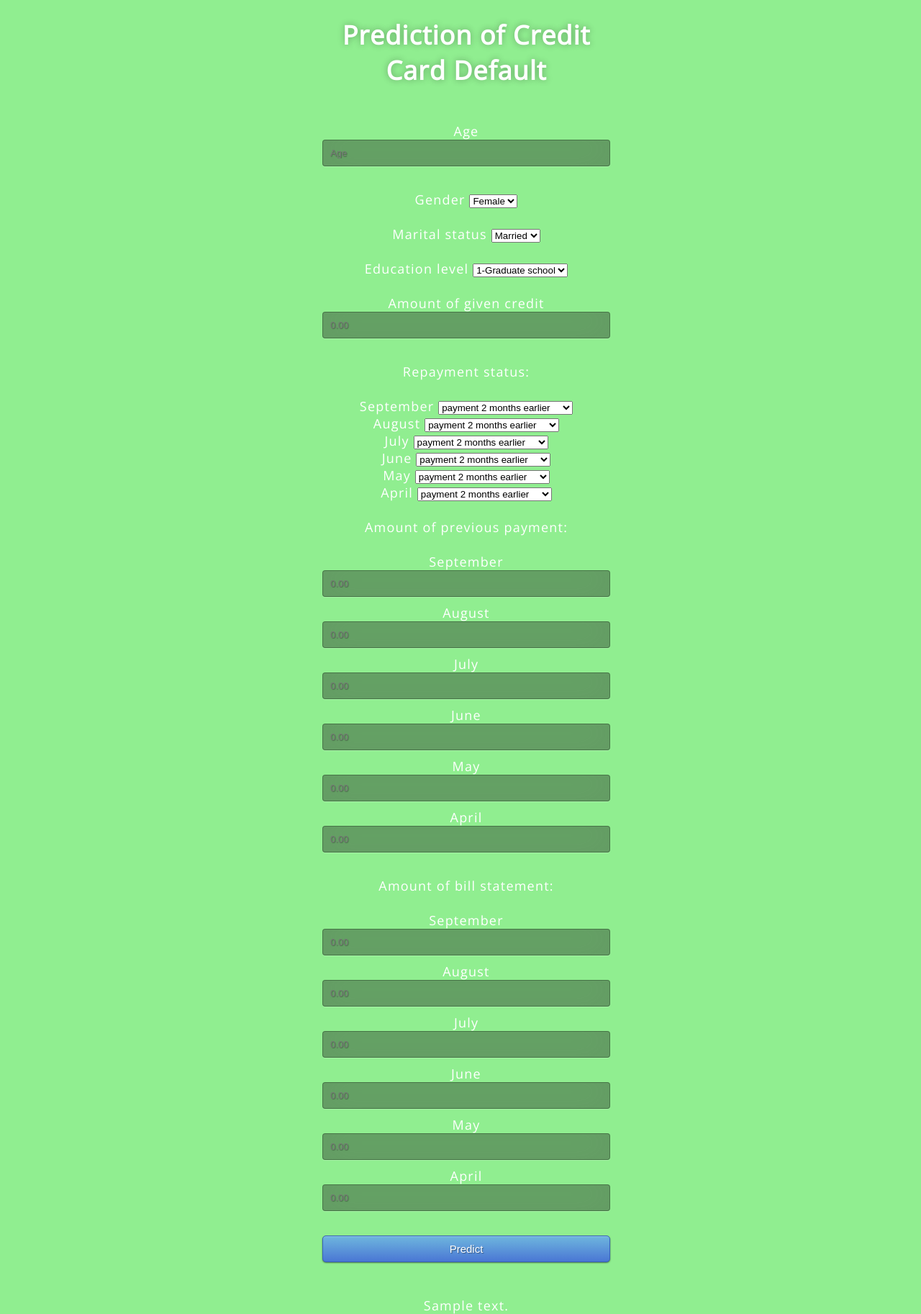
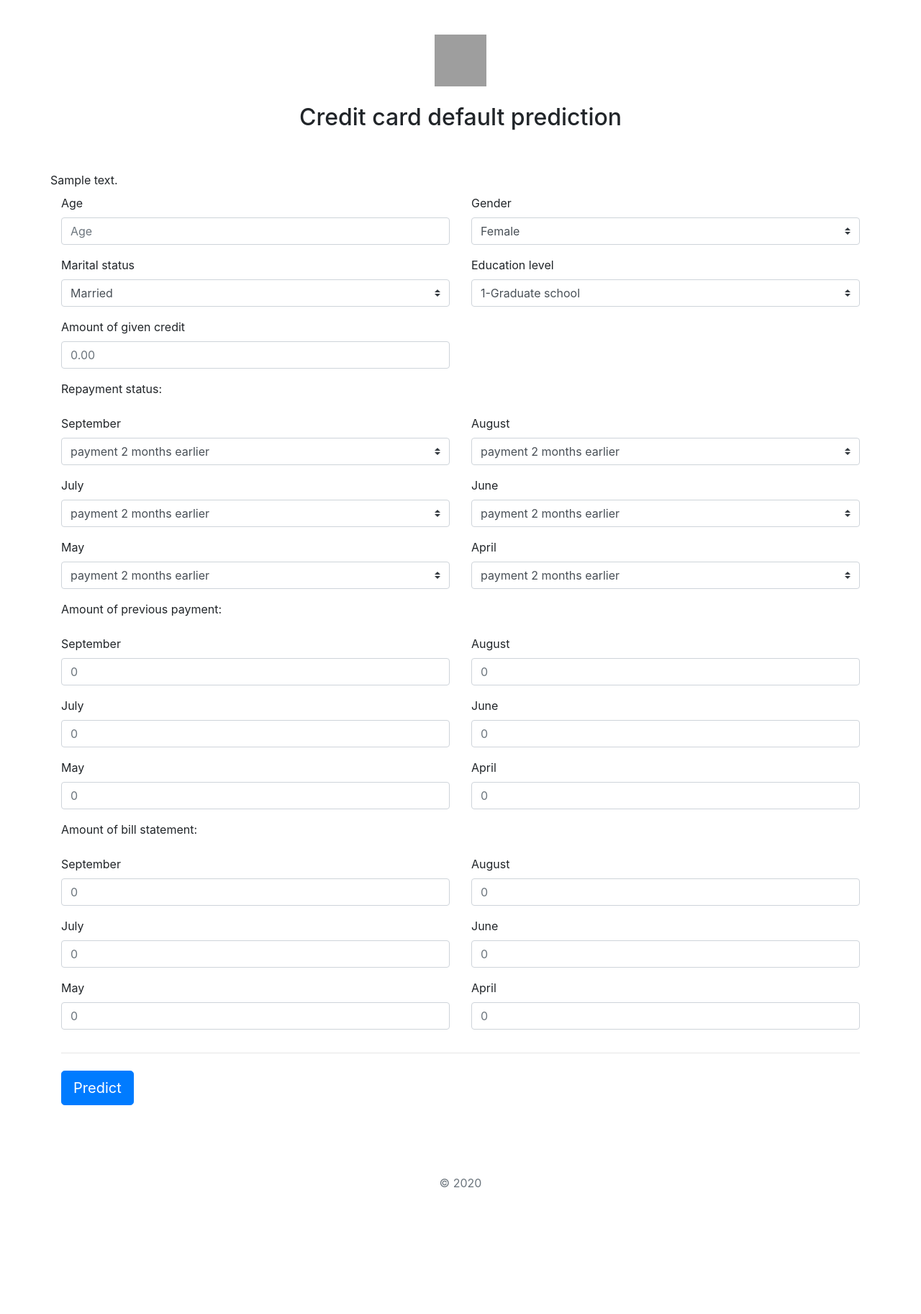
Before and after one commit to DaryaYu/Credit_Default_Classification, a Flask app: template templates/index.html in a window 1280 px wide. Shown: the whole page at 72% size. After the commit the page ends 1649 px from the top, so only its background shows below. Run offline with Flask 2, Linux system fonts and the light colour scheme; the template is opened without the code that fills it: most values are stand-ins (such as "Sample title", 1, 10 or a date in 2020); parts of the project's set-up code (start-up, migrations or seed data) failed here and were passed over; some libraries are stand-ins or nearby versions; grey boxes are pictures that could not be loaded.

Commit message:
Add files via upload

```diff
--- a/templates/index.html
+++ b/templates/index.html
@@ -1,61 +1,69 @@
-<!DOCTYPE html>
-<html >
-<!--From https://codepen.io/frytyler/pen/EGdtg-->
+<!doctype html>
+<html lang="en">
   <head>
-  <meta charset="UTF-8">
-  <title>ML API</title>
-  <link href='https://fonts.googleapis.com/css?family=Pacifico' rel='stylesheet' type='text/css'>
-<link href='https://fonts.googleapis.com/css?family=Arimo' rel='stylesheet' type='text/css'>
-<link href='https://fonts.googleapis.com/css?family=Hind:300' rel='stylesheet' type='text/css'>
-<link href='https://fonts.googleapis.com/css?family=Open+Sans+Condensed:300' rel='stylesheet' type='text/css'>
-<link rel="stylesheet" href="{{ url_for('static', filename='css/style.css') }}">
+    <meta charset="utf-8">
+    <meta name="viewport" content="width=device-width, initial-scale=1, shrink-to-fit=no">
+    <!-- Bootstrap CSS -->
+	<link rel="stylesheet" href="{{ url_for('static', filename='css/bootstrap.min.css') }}">
+	<script src="{{ url_for('static', filename='js/jquery-3.4.1.min.js') }}"></script>
+	<script src="{{ url_for('static', filename='js/bootstrap.bundle.min.js') }}"></script>
+	<script src="{{ url_for('static', filename='js/predict.js') }}"></script>
+    <title>Credit card default prediction</title>
+  </head>
+  <body>
+     <div class="container">
+        <div class="py-5 text-center">
+          <img class="d-block mx-auto mb-4" src="/static/img/bank.jpg" alt="" width="72" height="72">
+          <h2>Credit card default prediction</h2>
+        </div>
 
-</head>
-
-<body>
- <div class="login">
-	<h1>Prediction of Credit Card Default</h1>
-
-     <!-- Main Input For Receiving Query to our ML -->
-    <form action="{{ url_for('predict')}}"method="post">
-    	<br>
+        <div class="row">
+          <div class="col-md-12 order-md-1">
+            <form id="predict-form" action="{{ url_for('predict')}}"method="post" class="needs-validation">
+              <div class="row">
+                <div class="col-md-6 mb-3">
                   <label for="age">Age</label>
-		<input type="text" name="age" placeholder="Age" required="required" />
-        <br>
-		<br>
+		              <input type="text" id="age" name="age" class="form-control" placeholder="Age" required/>
+                  <div class="invalid-feedback">
+                    Valid first name is required.
+                  </div>
+                </div>
+                <div class="col-md-6 mb-3">
                   <label for="sex">Gender</label>
-        <select id="sex" name="sex">
+                  <select id="sex" name="sex" class="custom-select">
                     <option value="2">Female</option>
                     <option value="1">Male</option>
                   </select>
-        <br>
-		<br>
+                </div>
+                <div class="col-md-6 mb-3">
                   <label for="marital_status">Marital status</label>
-        <select id="marital_status" name="marital_status">
+                  <select id="marital_status" name="marital_status" class="custom-select">
                     <option value="1">Married</option>
                     <option value="2">Single</option>
                     <option value="3">Others</option>
                   </select>
-        <br>
-		<br>
+                </div>
+                <div class="col-md-6 mb-3">
                   <label for="education_level">Education level</label>
-        <select id="education_level" name="education_level">
+                  <select id="education_level" name="education_level" class="custom-select">
                     <option value="1">1-Graduate school</option>
                     <option value="2">2-University</option>
                     <option value="3">3-High school</option>
                     <option value="0">0-Others</option>
                    </select>
-    	<br>
-		<br>
+                </div>
+                <div class="col-md-6 mb-3">
                   <label for="limit_balance">Amount of given credit</label>
-		<input type="text" name="limit_balance" placeholder="0.00" required="required" />
-        <br>
-        <br>
+		              <input type="text" name="limit_balance" class="form-control" placeholder="0.00" required/>
+                </div>
+                <div class="w-100"></div>
+                <div class="col-md-6 mb-3">
                   <label for="Repayment status">Repayment status:</label>
-        <br>
-		<br>
+                </div>
+                <div class="w-100"></div>
+                <div class="col-md-6 mb-3">
                   <label for="pay_0">September</label>
-        <select id="pay_0" name="pay_0">
+                  <select id="pay_0" name="pay_0" class="custom-select">
                     <option value="-2">payment 2 months earlier</option>
                     <option value="-1">payment 1 month earlier</option>
                     <option value="0">payment on-time</option>
@@ -68,9 +76,10 @@
                     <option value="7">payment delay for 7 months</option>
                     <option value="8">payment delay for 8 months</option>
                   </select>
-        <br>
+                </div>
+                <div class="col-md-6 mb-3">
                   <label for="pay_2">August</label>
-        <select id="pay_2" name="pay_2">
+                  <select id="pay_2" name="pay_2" class="custom-select">
                     <option value="-2">payment 2 months earlier</option>
                     <option value="-1">payment 1 month earlier</option>
                     <option value="0">payment on-time</option>
@@ -83,9 +92,10 @@
                     <option value="7">payment delay for 7 months</option>
                     <option value="8">payment delay for 8 months</option>
                   </select>
-        <br>
+                </div>
+                <div class="col-md-6 mb-3">
                   <label for="pay_3">July</label>
-        <select id="pay_3" name="pay_3">
+                  <select id="pay_3" name="pay_3" class="custom-select">
                     <option value="-2">payment 2 months earlier</option>
                     <option value="-1">payment 1 month earlier</option>
                     <option value="0">payment on-time</option>
@@ -98,9 +108,10 @@
                     <option value="7">payment delay for 7 months</option>
                     <option value="8">payment delay for 8 months</option>
                   </select>
-        <br>
+                </div>
+                <div class="col-md-6 mb-3">
                   <label for="pay_4">June</label>
-        <select id="pay_4" name="pay_4">
+                  <select id="pay_4" name="pay_4" class="custom-select">
                     <option value="-2">payment 2 months earlier</option>
                     <option value="-1">payment 1 month earlier</option>
                     <option value="0">payment on-time</option>
@@ -113,9 +124,10 @@
                     <option value="7">payment delay for 7 months</option>
                     <option value="8">payment delay for 8 months</option>
                   </select>
-        <br>
+                </div>
+                <div class="col-md-6 mb-3">
                   <label for="pay_5">May</label>
-        <select id="pay_5" name="pay_5">
+                  <select id="pay_5" name="pay_5" class="custom-select">
                     <option value="-2">payment 2 months earlier</option>
                     <option value="-1">payment 1 month earlier</option>
                     <option value="0">payment on-time</option>
@@ -128,9 +140,10 @@
                     <option value="7">payment delay for 7 months</option>
                     <option value="8">payment delay for 8 months</option>
                   </select>
-        <br>
+                </div>
+                <div class="col-md-6 mb-3">
                   <label for="pay_6">April</label>
-        <select id="pay_6" name="pay_6">
+                  <select id="pay_6" name="pay_6" class="custom-select">
                     <option value="-2">payment 2 months earlier</option>
                     <option value="-1">payment 1 month earlier</option>
                     <option value="0">payment on-time</option>
@@ -143,61 +156,76 @@
                     <option value="7">payment delay for 7 months</option>
                     <option value="8">payment delay for 8 months</option>
                  </select>
-        <br>
-<br>
+                </div>
+				<div class="w-100"></div>
+                <div class="col-md-6 mb-3">
                   <label for="Amount of previous payment">Amount of previous payment:</label>
-        <br>
-		<br>
+                </div>
+				<div class="w-100"></div>
+				<div class="col-md-6 mb-3">
 				  <label for="pay_amt_1">September</label>
-		<input type="text" name="pay_amt_1" placeholder="0.00" required="required" />
-        <br>
+				  <input type="text" name="pay_amt_1" class="form-control" placeholder="0" required="required" />
+				</div>
+				<div class="col-md-6 mb-3">
 				  <label for="pay_amt_2">August</label>
-		<input type="text" name="pay_amt_2" placeholder="0.00" required="required" />
-		<br>
+		          <input type="text" name="pay_amt_2" class="form-control" placeholder="0" required="required" />
+				</div>
+				<div class="col-md-6 mb-3">
+				  <label for="pay_amt_3">July</label>
+		          <input type="text" name="pay_amt_3" class="form-control" placeholder="0" required="required" />
+				</div>
+				<div class="col-md-6 mb-3">
+				  <label for="pay_amt_4">June</label>
+				  <input type="text" name="pay_amt_4" class="form-control" placeholder="0" required="required" />
+				</div>
+				<div class="col-md-6 mb-3">
+				  <label for="pay_amt_5">May</label>
+				  <input type="text" name="pay_amt_5" class="form-control" placeholder="0" required="required" />
+				</div>
+				<div class="col-md-6 mb-3">
+				  <label for="pay_amt_6">April</label>
+				  <input type="text" name="pay_amt_6" class="form-control" placeholder="0" required="required" />
+				</div>
+			    <div class="w-100"></div>
+                <div class="col-md-6 mb-3">
+                  <label for="Amount of bill statement">Amount of bill statement:</label>
+                </div>
+				<div class="w-100"></div>
+				<div class="col-md-6 mb-3">
+				  <label for="bill_amt_1">September</label>
+				  <input type="text" name="bill_amt_1" class="form-control" placeholder="0" required="required" />
+				</div>
+				<div class="col-md-6 mb-3">
+				  <label for="bill_amt_2">August</label>
+		          <input type="text" name="bill_amt_2" class="form-control" placeholder="0" required="required" />
+				</div>
+				<div class="col-md-6 mb-3">
 				  <label for="bill_amt_3">July</label>
-		<input type="text" name="pay_amt_3" placeholder="0.00" required="required" />
-		<br>
+		          <input type="text" name="bill_amt_3" class="form-control" placeholder="0" required="required" />
+				</div>
+				<div class="col-md-6 mb-3">
 				  <label for="bill_amt_4">June</label>
-		<input type="text" name="pay_amt_4" placeholder="0.00" required="required" />
-		<br>
+				  <input type="text" name="bill_amt_4" class="form-control" placeholder="0" required="required" />
+				</div>
+				<div class="col-md-6 mb-3">
 				  <label for="bill_amt_5">May</label>
-		<input type="text" name="pay_amt_5" placeholder="0.00" required="required" />
-		<br>
+				  <input type="text" name="bill_amt_5" class="form-control" placeholder="0" required="required" />
+				</div>
+				<div class="col-md-6 mb-3">
 				  <label for="bill_amt_6">April</label>
-		<input type="text" name="pay_amt_6" placeholder="0.00" required="required" />
-		<br>
-<br>
-        <label for="Amount of bill statement">Amount of bill statement:</label>
-        <br>
-		<br>
-		<label for="bill_amt_1">September</label>
-		<input type="text" name="bill_amt_1" placeholder="0.00" required="required" />
-        <br>
-		<label for="bill_amt_2">August</label>
-		<input type="text" name="bill_amt_2" placeholder="0.00" required="required" />
-		<br>
-		<label for="bill_amt_3">July</label>
-		<input type="text" name="bill_amt_3" placeholder="0.00" required="required" />
-		<br>
-		<label for="bill_amt_4">June</label>
-		<input type="text" name="bill_amt_4" placeholder="0.00" required="required" />
-		<br>
-		<label for="bill_amt_5">May</label>
-		<input type="text" name="bill_amt_5" placeholder="0.00" required="required" />
-		<br>
-		<label for="bill_amt_6">April</label>
-		<input type="text" name="bill_amt_6" placeholder="0.00" required="required" />
-		<br>
-		<br>
-        <button type="submit" class="btn btn-primary btn-block btn-large">Predict</button>
+				  <input type="text" name="bill_amt_6" class="form-control" placeholder="0" required="required" />
+				</div>
+              </div>
+              <hr class="mb-4">
+              <button class="btn btn-primary btn-lg" type="submit">Predict</button>
+	      </div>
+              <label id = "prediction-text-label">{{ prediction_text }}</label>
             </form>
-
-   <br>
-   <br>
-   {{ prediction_text }}
-
           </div>
-
-
+        </div>
+          <footer class="my-5 pt-5 text-muted text-center text-small">
+          <p class="mb-1">&copy; 2020</p>
+         </footer>
+      </div>
   </body>
 </html>
```
Lines whose indentation alone changed are shown as unchanged.
